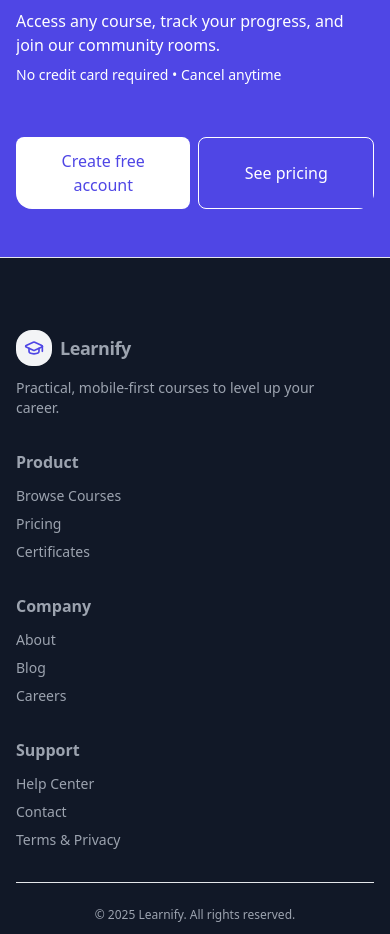
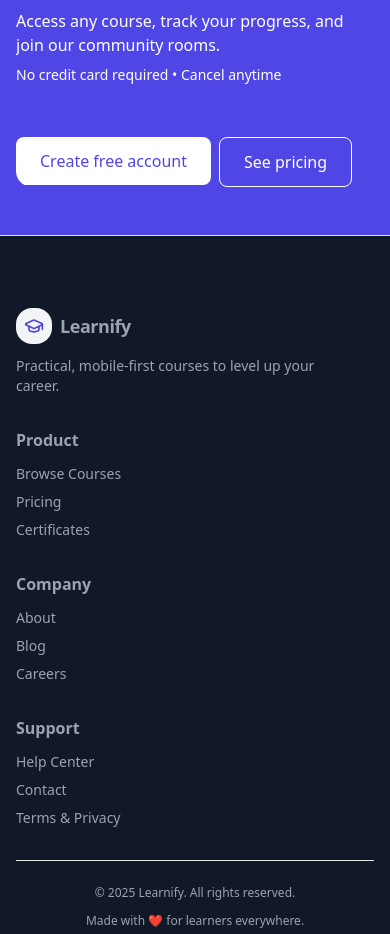
Before and after one commit to AOS2019/Leanify, a React (Create React App) app: page / in a window 390 px wide. Shown: the part 4520-5454 px from the top of the page. Built offline with nearby package versions, Linux system fonts and the light colour scheme; no server answers.

Commit message:
added route Link

```diff
--- a/src/components/CTA.js
+++ b/src/components/CTA.js
@@ -1,4 +1,5 @@
 import React from "react";
+import { Link } from "react-router-dom";
 
 export default function CTA() {
   return (
@@ -14,20 +15,12 @@
             <div className="flex flex-col items-start justify-between gap-3 sm:flex-row">
               <div className="mb-10 text-sm">No credit card required • Cancel anytime</div>
               <div className="flex w-full gap-2 sm:w-auto">
-                <button className="bg-white text-indigo-600 px-6 py-3 rounded-lg w-full sm:w-auto">Create free account</button>
-                <button className="border border-white px-6 py-3 rounded-lg w-full sm:w-auto">See pricing</button>
+                <Link to="/register"><button className="bg-white text-indigo-600 px-6 py-3 rounded-lg w-full sm:w-auto">Create free account</button></Link>
+                <Link to="/"><button className="border border-white px-6 py-3 rounded-lg w-full sm:w-auto">See pricing</button></Link>
               </div>
             </div>
           </div>
         </div>
     </section>
-    // <section className="py-16 bg-indigo-600 text-white text-center">
-    //   <h2 className="text-3xl font-bold mb-4">Start Learning Today</h2>
-    //   <p className="mb-6">Your first week is free. No credit card required.</p>
-    //   <div className="flex flex-col sm:flex-row gap-4 justify-center">
-    //     <button className="bg-white text-indigo-600 px-6 py-3 rounded-lg">Create Free Account</button>
-    //     <button className="border border-white px-6 py-3 rounded-lg">See Pricing</button>
-    //   </div>
-    // </section>
   );
 }
```
